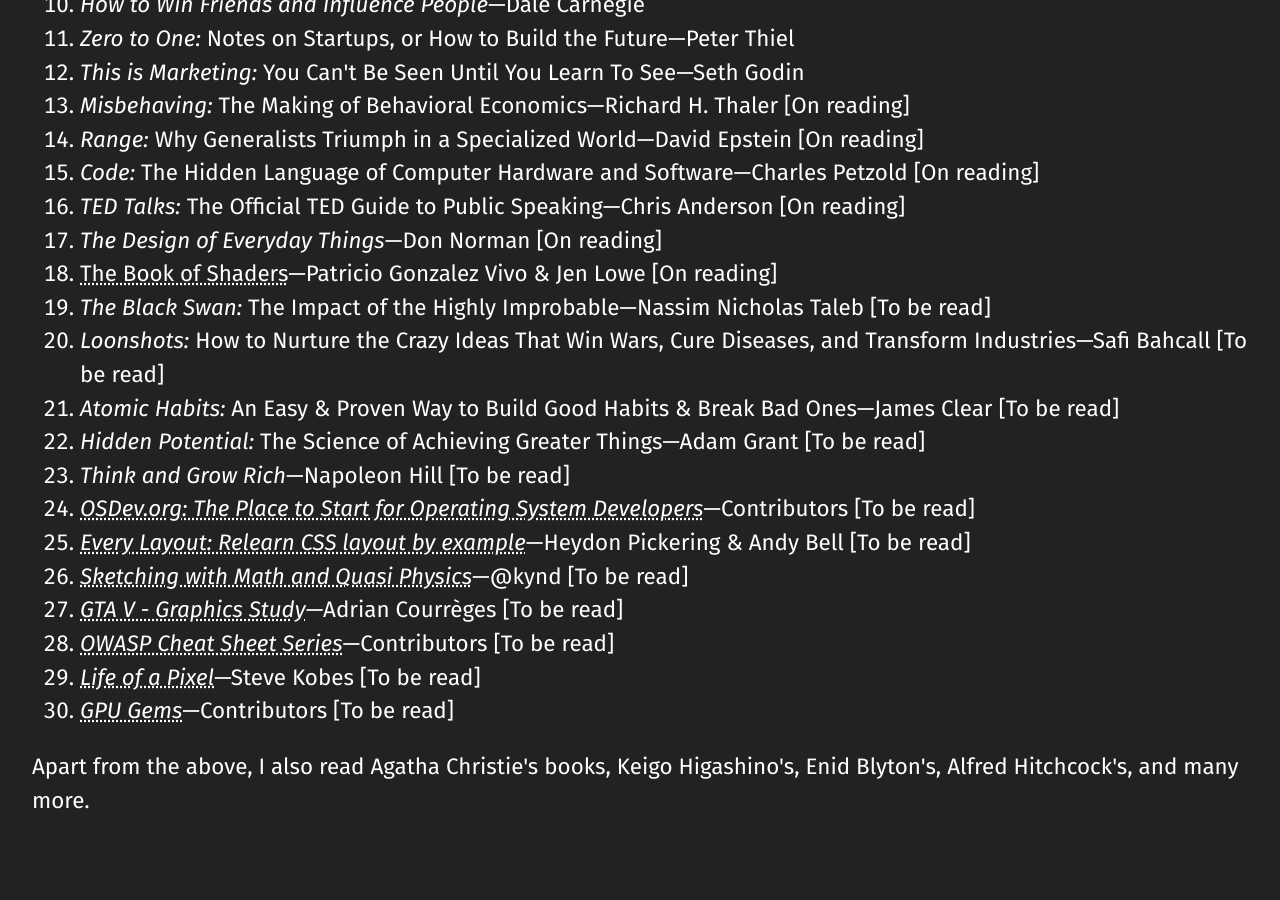
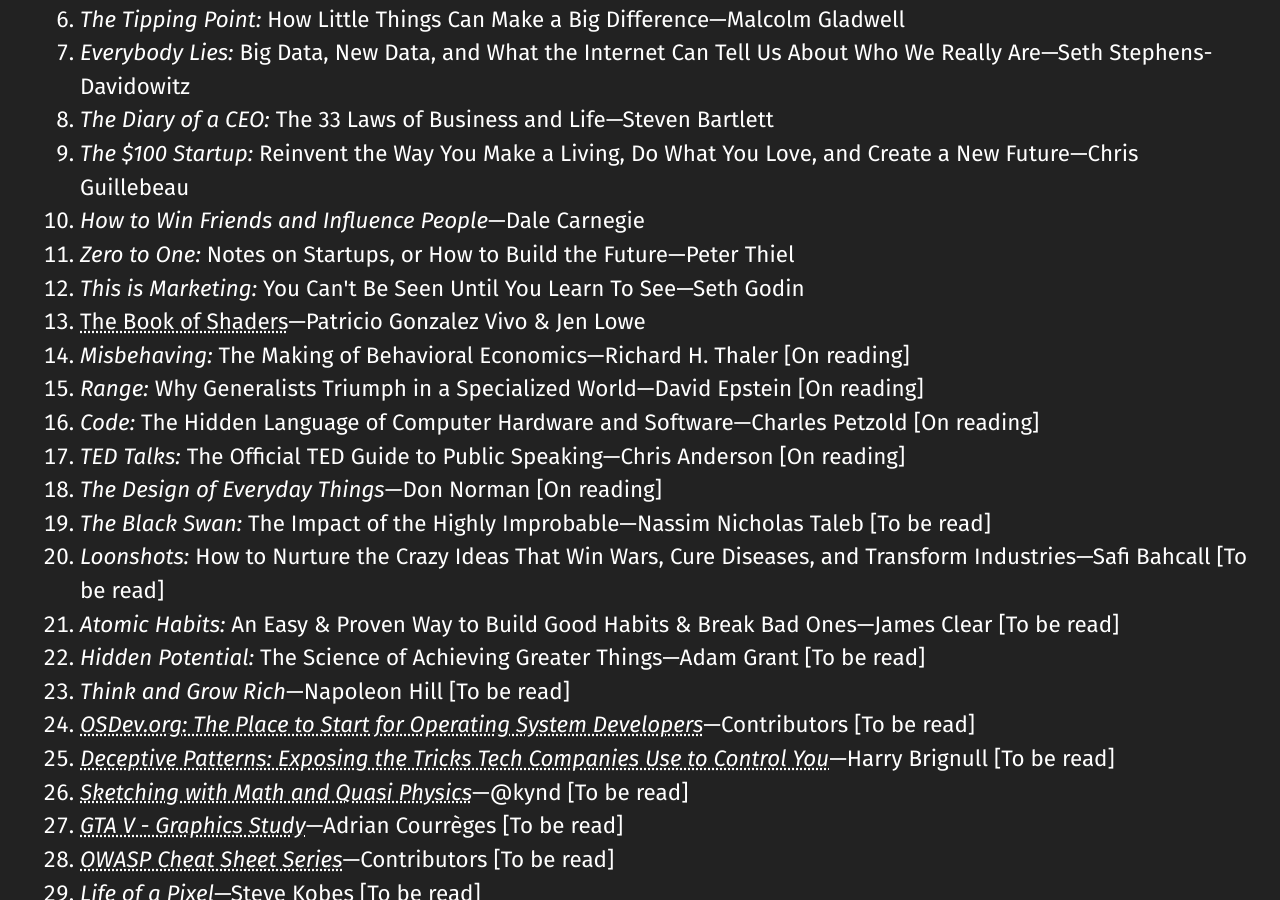
Before and after one commit to naruaika/naruaika.github.io, a Jekyll site: the page built from resources/index.html, in a window 1280 px wide and 900 px high, scrolled down 1161 px. Built offline with Jekyll 4.4.1, drawn with Linux system fonts in a browser that asks for light colours.

Commit message:
Update /resources page

```diff
--- a/resources/index.html
+++ b/resources/index.html
@@ -145,19 +146,19 @@ permalink: /resource/
         <li><i>How to Win Friends and Influence People</i>&mdash;Dale Carnegie</li>
         <li><i>Zero to One:</i> Notes on Startups, or How to Build the Future&mdash;Peter Thiel</li>
         <li><i>This is Marketing:</i> You Can't Be Seen Until You Learn To See&mdash;Seth Godin</li>
+        <li><a href="https://thebookofshaders.com" rel="nofollow">The Book of Shaders</a>&mdash;Patricio Gonzalez Vivo & Jen Lowe</li>
         <li><i>Misbehaving:</i> The Making of Behavioral Economics&mdash;Richard H. Thaler [On reading]</li>
         <li><i>Range:</i> Why Generalists Triumph in a Specialized World&mdash;David Epstein [On reading]</li>
         <li><i>Code:</i> The Hidden Language of Computer Hardware and Software&mdash;Charles Petzold [On reading]</li>
         <li><i>TED Talks:</i> The Official TED Guide to Public Speaking&mdash;Chris Anderson [On reading]</li>
         <li><i>The Design of Everyday Things</i>&mdash;Don Norman [On reading]</li>
-        <li><a href="https://thebookofshaders.com" rel="nofollow">The Book of Shaders</a>&mdash;Patricio Gonzalez Vivo & Jen Lowe [On reading]</li>
         <li><i>The Black Swan:</i> The Impact of the Highly Improbable&mdash;Nassim Nicholas Taleb [To be read]</li>
         <li><i>Loonshots:</i> How to Nurture the Crazy Ideas That Win Wars, Cure Diseases, and Transform Industries&mdash;Safi Bahcall [To be read]</li>
         <li><i>Atomic Habits:</i> An Easy & Proven Way to Build Good Habits & Break Bad Ones&mdash;James Clear [To be read]</li>
         <li><i>Hidden Potential:</i> The Science of Achieving Greater Things&mdash;Adam Grant [To be read]</li>
         <li><i>Think and Grow Rich</i>&mdash;Napoleon Hill [To be read]</li>
         <li><i><a href="https://wiki.osdev.org/" rel="nofollow">OSDev.org: The Place to Start for Operating System Developers</a></i>&mdash;Contributors [To be read]</li>
-        <li><i><a href="https://every-layout.dev/" rel="nofollow">Every Layout: Relearn CSS layout by example</a></i>&mdash;Heydon Pickering & Andy Bell [To be read]</li>
+        <li><i><a href="https://www.deceptive.design/book/contents/get-started" rel="nofollow">Deceptive Patterns: Exposing the Tricks Tech Companies Use to Control You</a></i>&mdash;Harry Brignull [To be read]</li>
         <li><i><a href="https://kyndinfo.notion.site/837e231967134bb5a8307bb9f41c8ea1?pvs=25/" rel="nofollow">Sketching with Math and Quasi Physics</a></i>&mdash;@kynd [To be read]</li>
         <li><i><a href="https://www.adriancourreges.com/blog/2015/11/02/gta-v-graphics-study/" rel="nofollow">GTA V - Graphics Study</a></i>&mdash;Adrian Courrèges [To be read]</li>
         <li><i><a href="https://cheatsheetseries.owasp.org/index.html" rel="nofollow">OWASP Cheat Sheet Series</a></i>&mdash;Contributors [To be read]</li>
```
Also changed, not shown: other parts of resources/index.html (+1 -0 lines).
